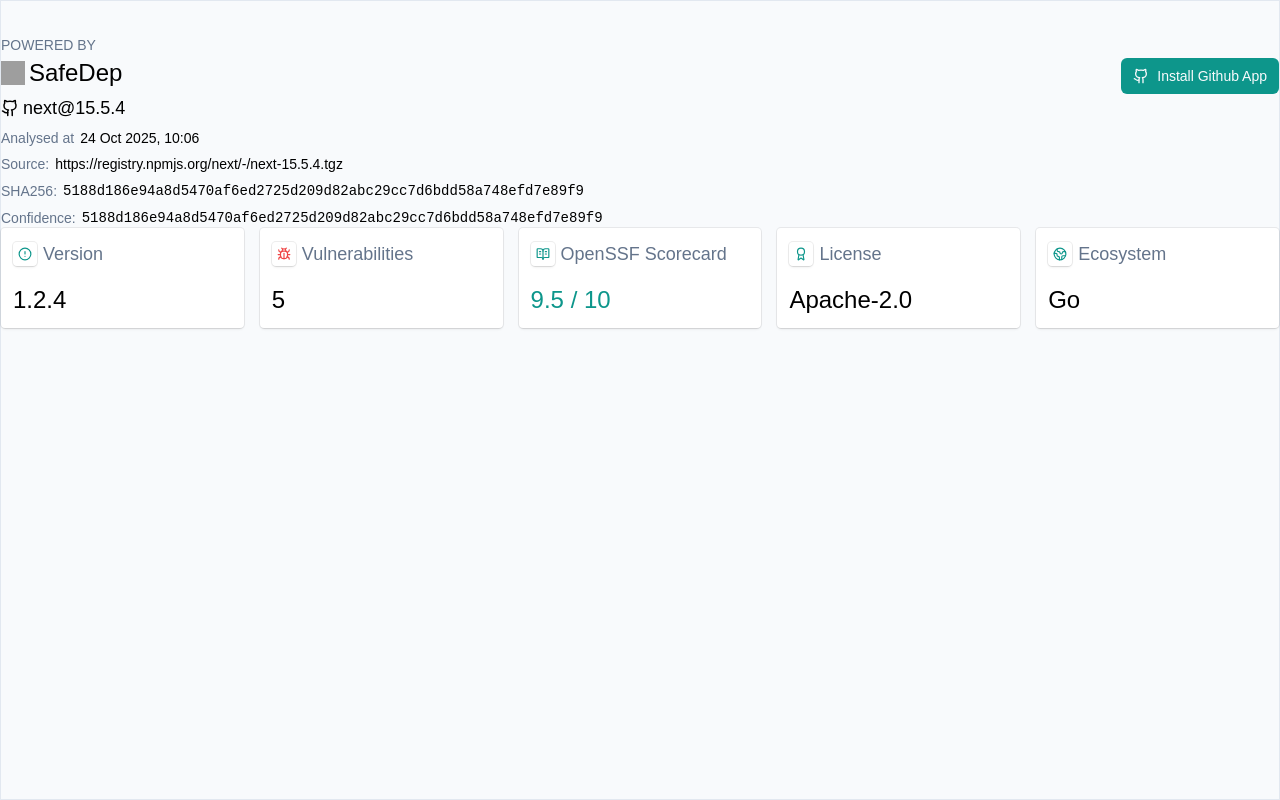
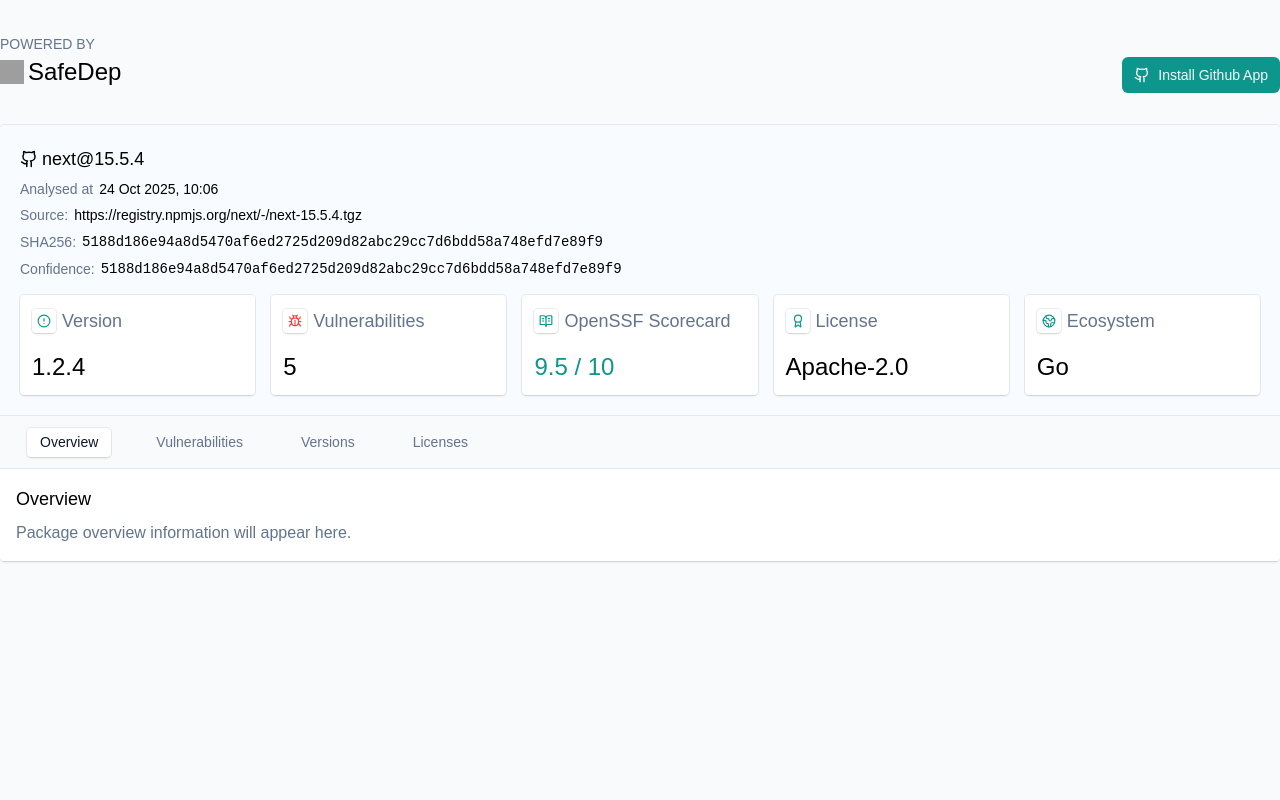
Before and after one commit to TahirIqbal095/safedep-assignement, a Next.js app: page / in a window 1280 px wide. Built offline with nearby package versions, Linux system fonts and the light colour scheme; grey boxes are pictures that could not be loaded.

Commit message:
added package insight pannel

```diff
--- a/app/globals.css
+++ b/app/globals.css
@@ -9,7 +9,7 @@
   --popover-foreground: hsl(222.2222 47.3684% 11.1765%);
   --primary: hsl(175, 84%, 32%);
   --primary-foreground: hsl(210 40% 98.0392%);
-  --secondary: hsl(214.2857 31.8182% 91.3725%);
+  --secondary: hsl(214, 32%, 91%);
   --secondary-foreground: hsl(217.2414 32.5843% 17.451%);
   --muted: hsl(214.2857 31.8182% 91.3725%);
   --muted-foreground: hsl(215.3846 16.318% 46.8627%);
--- a/app/page.tsx
+++ b/app/page.tsx
@@ -2,16 +2,23 @@
 import Header from "@/components/header";
 import { statCardConfig } from "@/config/stat-card";
 import StatCard from "@/components/stat-card";
+import PackageInsightsPanel from "@/components/package-insights-panel";
+
 export default async function Home() {
   return (
-    <main className="border-border mx-auto min-h-screen max-w-7xl border py-8">
+    <div className="mx-auto min-h-screen max-w-7xl py-8">
       <Header />
+      <main className="shadow-custom mt-8 overflow-hidden rounded">
+        <div className="space-y-4 bg-[#f8fbff] p-5">
           <PackageSummary />
           <section className="grid grid-cols-1 gap-4 sm:grid-cols-2 md:grid-cols-3 lg:grid-cols-5">
             {statCardConfig.map((stat) => (
               <StatCard key={stat.label} {...stat} />
             ))}
           </section>
+        </div>
+        <PackageInsightsPanel />
       </main>
+    </div>
   );
 }
--- /dev/null
+++ b/components/package-insights-panel.tsx
@@ -0,0 +1,44 @@
+import OverviewTab from "./package-insights/overview";
+import VulnerabilitiesTab from "./package-insights/vulnerabilities";
+import VersionsTab from "./package-insights/versions";
+import LicensesTab from "./package-insights/licenses";
+import { Tabs, TabsContent, TabsList, TabsTrigger } from "./ui/tabs";
+
+const tabs = [
+  { label: "Overview", value: "overview" },
+  { label: "Vulnerabilities", value: "vulnerabilities" },
+  { label: "Versions", value: "versions" },
+  { label: "Licenses", value: "licenses" },
+];
+
+export default function PackageInsightsPanel() {
+  return (
+    <section>
+      <Tabs defaultValue="overview" className="gap-0">
+        <div className="border-border border-t border-b py-2">
+          <TabsList className="ml-4 flex items-center gap-4 md:ml-6 md:gap-8">
+            {tabs.map((tab) => (
+              <TabsTrigger value={tab.value} key={tab.value}>
+                {tab.label}
+              </TabsTrigger>
+            ))}
+          </TabsList>
+        </div>
+        <div className="bg-white">
+          <TabsContent value="overview">
+            <OverviewTab />
+          </TabsContent>
+          <TabsContent value="vulnerabilities">
+            <VulnerabilitiesTab />
+          </TabsContent>
+          <TabsContent value="versions">
+            <VersionsTab />
+          </TabsContent>
+          <TabsContent value="licenses">
+            <LicensesTab />
+          </TabsContent>
+        </div>
+      </Tabs>
+    </section>
+  );
+}
--- /dev/null
+++ b/components/package-insights/licenses.tsx
@@ -0,0 +1,10 @@
+export default function LicensesTab() {
+  return (
+    <div className="p-4">
+      <h3 className="text-lg font-medium">Licenses</h3>
+      <p className="text-muted-foreground mt-2">
+        License information and compliance details will be shown here.
+      </p>
+    </div>
+  );
+}
--- /dev/null
+++ b/components/package-insights/overview.tsx
@@ -0,0 +1,10 @@
+export default function OverviewTab() {
+  return (
+    <div className="p-4">
+      <h3 className="text-lg font-medium">Overview</h3>
+      <p className="text-muted-foreground mt-2">
+        Package overview information will appear here.
+      </p>
+    </div>
+  );
+}
--- /dev/null
+++ b/components/package-insights/versions.tsx
@@ -0,0 +1,10 @@
+export default function VersionsTab() {
+  return (
+    <div className="p-4">
+      <h3 className="text-lg font-medium">Versions</h3>
+      <p className="text-muted-foreground mt-2">
+        Version history and release notes will be listed here.
+      </p>
+    </div>
+  );
+}
--- /dev/null
+++ b/components/package-insights/vulnerabilities.tsx
@@ -0,0 +1,10 @@
+export default function VulnerabilitiesTab() {
+  return (
+    <div className="p-4">
+      <h3 className="text-lg font-medium">Vulnerabilities</h3>
+      <p className="text-muted-foreground mt-2">
+        Security vulnerabilities and risk assessment details will appear here.
+      </p>
+    </div>
+  );
+}
--- /dev/null
+++ b/components/ui/tabs.tsx
@@ -0,0 +1,66 @@
+"use client";
+
+import * as React from "react";
+import * as TabsPrimitive from "@radix-ui/react-tabs";
+
+import { cn } from "@/lib/utils";
+
+function Tabs({
+  className,
+  ...props
+}: React.ComponentProps<typeof TabsPrimitive.Root>) {
+  return (
+    <TabsPrimitive.Root
+      data-slot="tabs"
+      className={cn("flex flex-col gap-2", className)}
+      {...props}
+    />
+  );
+}
+
+function TabsList({
+  className,
+  ...props
+}: React.ComponentProps<typeof TabsPrimitive.List>) {
+  return (
+    <TabsPrimitive.List
+      data-slot="tabs-list"
+      className={cn(
+        "inline-flex h-9 w-fit items-center justify-center rounded p-0.75",
+        className
+      )}
+      {...props}
+    />
+  );
+}
+
+function TabsTrigger({
+  className,
+  ...props
+}: React.ComponentProps<typeof TabsPrimitive.Trigger>) {
+  return (
+    <TabsPrimitive.Trigger
+      data-slot="tabs-trigger"
+      className={cn(
+        "data-[state=active]:bg-card data-[state=active]:text-foreground focus-visible:border-ring focus-visible:ring-ring/50 focus-visible:outline-ring dark:data-[state=active]:border-input dark:data-[state=active]:bg-input/30 text-muted-foreground dark:text-muted-foreground data-[state=active]:shadow-custom inline-flex h-[calc(100%-1px)] flex-1 cursor-pointer items-center justify-center gap-1.5 rounded border border-transparent px-3 py-1 text-sm font-medium whitespace-nowrap transition-[color,box-shadow] focus-visible:ring-[3px] focus-visible:outline-1 disabled:pointer-events-none disabled:opacity-50 [&_svg]:pointer-events-none [&_svg]:shrink-0 [&_svg:not([class*='size-'])]:size-4",
+        className
+      )}
+      {...props}
+    />
+  );
+}
+
+function TabsContent({
+  className,
+  ...props
+}: React.ComponentProps<typeof TabsPrimitive.Content>) {
+  return (
+    <TabsPrimitive.Content
+      data-slot="tabs-content"
+      className={cn("flex-1 outline-none", className)}
+      {...props}
+    />
+  );
+}
+
+export { Tabs, TabsList, TabsTrigger, TabsContent };
--- a/package.json
+++ b/package.json
@@ -14,6 +14,7 @@
     "@connectrpc/connect": "^1.7.0",
     "@connectrpc/connect-node": "^1.7.0",
     "@radix-ui/react-slot": "^1.2.4",
+    "@radix-ui/react-tabs": "^1.1.13",
     "class-variance-authority": "^0.7.1",
     "clsx": "^2.1.1",
     "lucide-react": "^0.562.0",
```
Also changed, not shown: 1 other file (tests, documents, lock files or other folders). Lines whose indentation alone changed are shown as unchanged.
